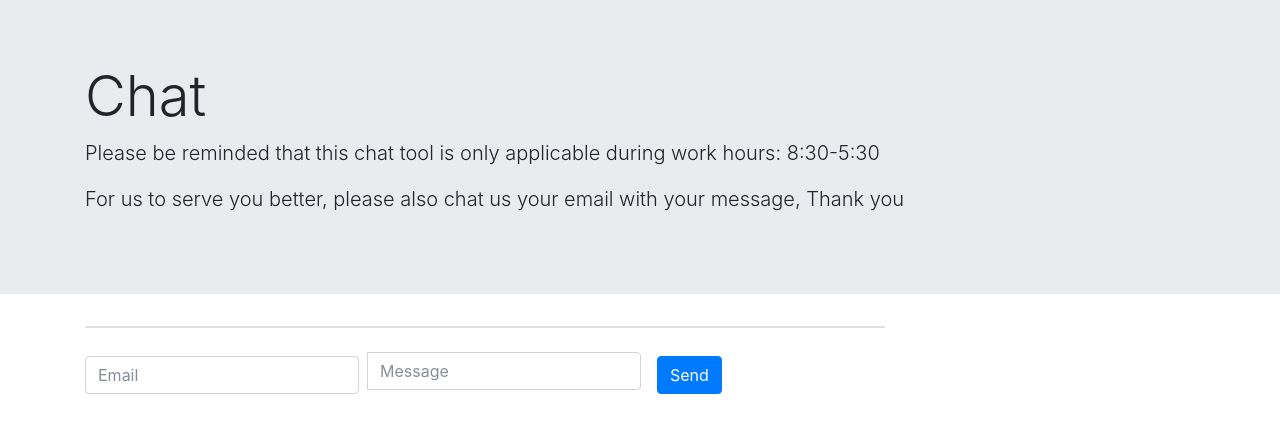
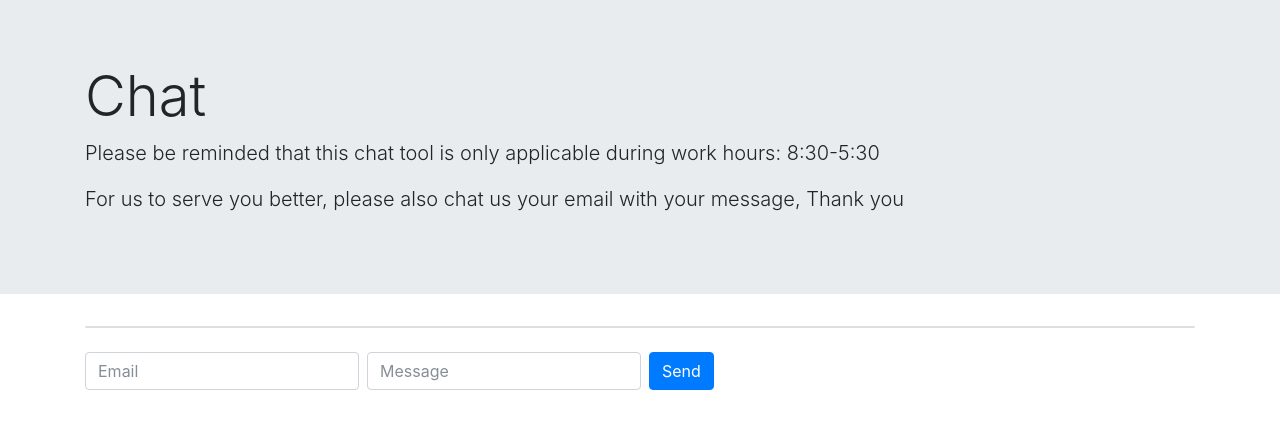
Before and after one commit to zobeltran/isproj2-fcth-crm, a Flask app: template app/promo/templates/chat.html in a window 1280 px wide. Shown: the part 57-490 px from the top of the page. Run offline with Flask 2, Linux system fonts and the light colour scheme; the template is opened without the code that fills it, so the values that code supplies are empty; some libraries are stand-ins or nearby versions.

Commit message:
Fixed Chat message box

```diff
--- a/app/promo/templates/chat.html
+++ b/app/promo/templates/chat.html
@@ -78,18 +78,15 @@
         });
     });
     </script>
-    <div class="card" style="width: 50rem;">
+    <div class="card" class="col-10">
         <ul class="list-group list-group-flush" id="message"></ul>
     </div>
     <br>
     <div class="form-inline">
         <label class="sr-only">Email:</label>
         <input type="text" class="form-control mb-2 mr-sm-2" id="name" placeholder="Email">
-
-        <div class="input-group mb-2 mr-sm-2">
-            <label class="sr-only">Message:</label>
-            <input type="text" class="form-control mb-2 mr-sm-2" id="myMessage" placeholder="Message">
-        </div>
+        <label class="sr-only">Message:</label>
+        <input type="text" class="form-control mb-2 mr-sm-2" id="myMessage" placeholder="Message">
         <button class="btn btn-primary mb-2" id="sendbutton">Send</button>
     </div>
 </div>
```
Also changed, not shown: app/users/templates/adminchat.html (+3 -5 lines).
